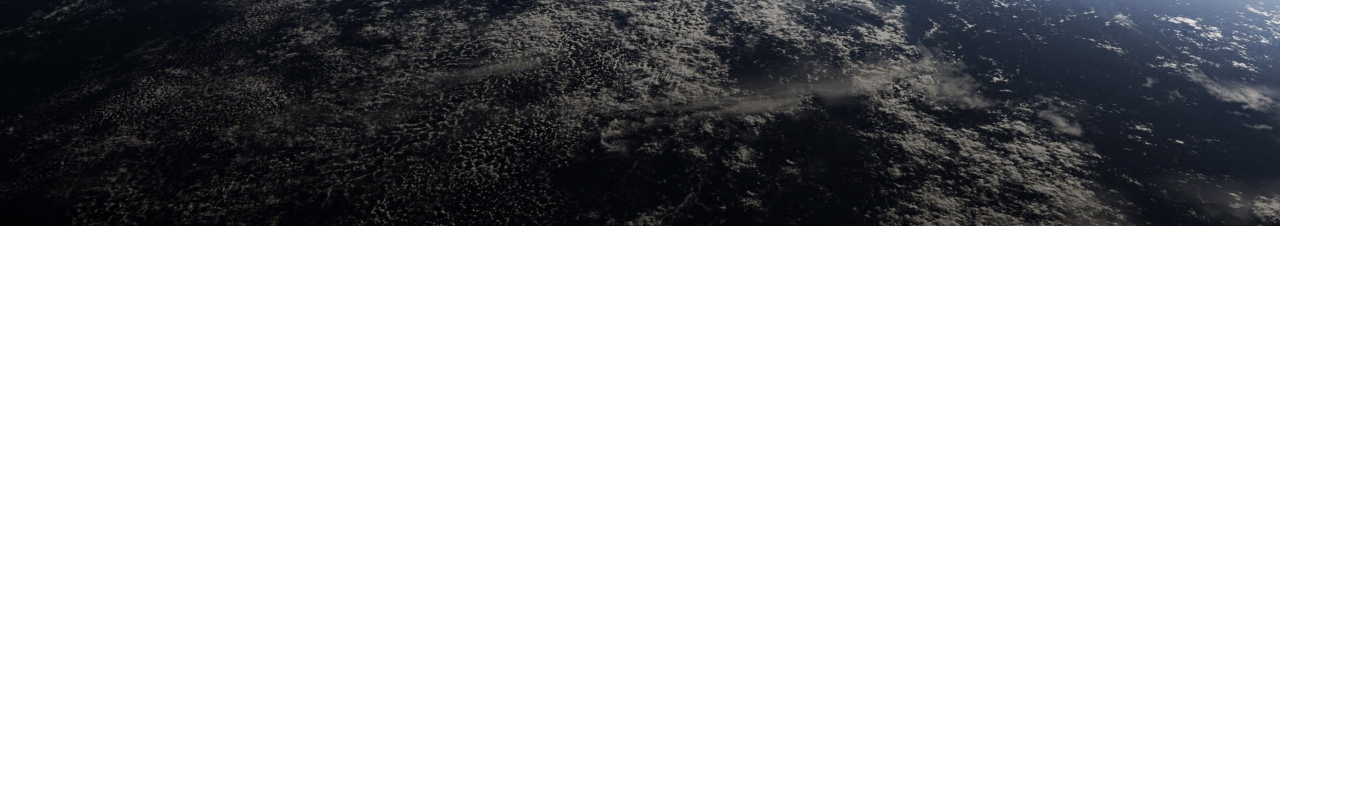
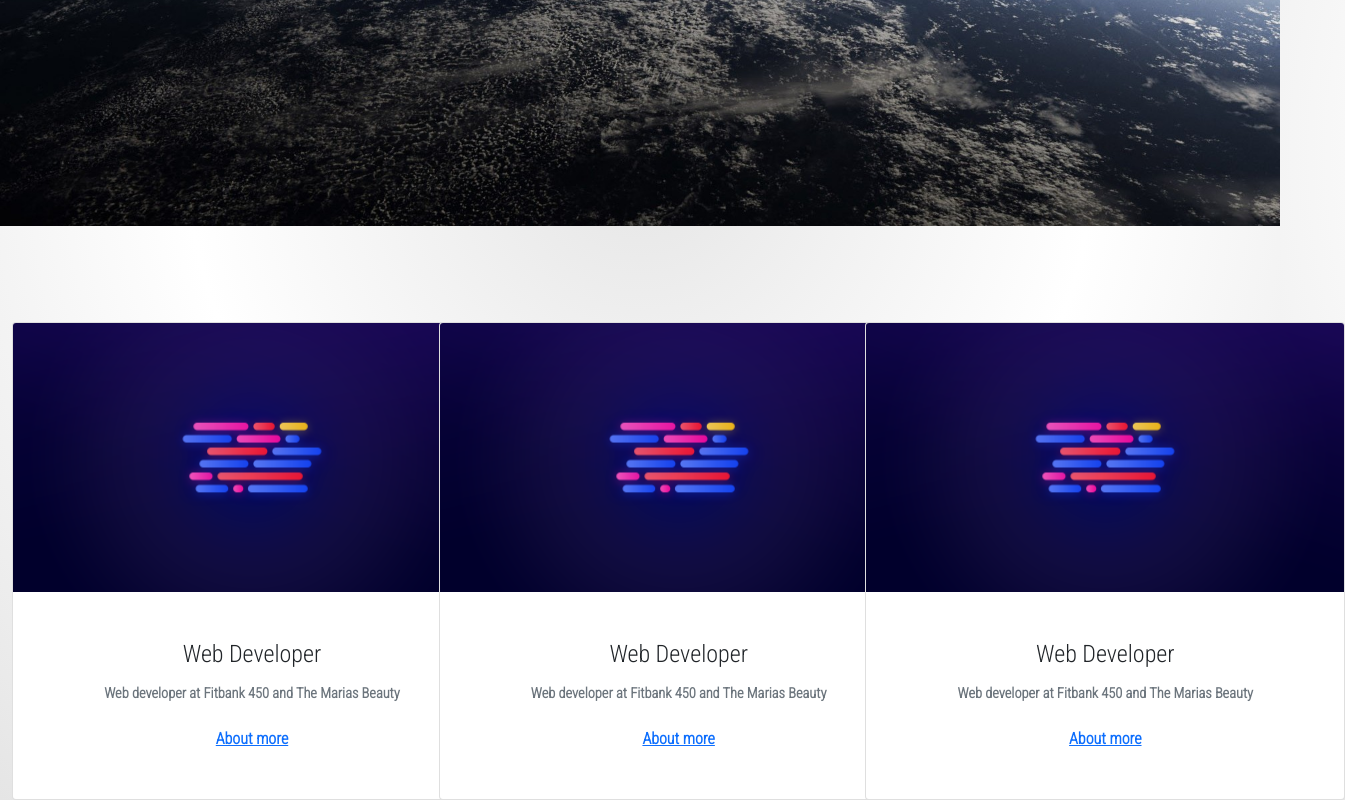
Before and after one commit to KennedyCordeiro/PortifolioReact, a React (Create React App) app: page / in a window 1280 px wide. Shown: the part 494-1294 px from the top of the page, 1345 px wide, since content can reach past the window. Before the commit the page ends 800 px from the top, so only its background shows below. Built offline with nearby package versions, Linux system fonts and the light colour scheme.

Commit message:
Alterações de cards e adição de novo formato JS

```diff
--- a/src/App.js
+++ b/src/App.js
@@ -2,15 +2,14 @@ import Navbar from './components/Navbar';
 import './App.css';
 import 'bootstrap/dist/css/bootstrap.min.css';
 import Header from './components/Header';
-
+import Card from './components/Cards/Card'
 
 function App() {
   return (
     <>
-
     <Navbar></Navbar>
     <Header></Header>
-
+    <Card></Card>
     </>
     );
 }
--- a/src/components/Cards/Card.jsx
+++ b/src/components/Cards/Card.jsx
@@ -1,5 +1,6 @@
 import React, { Component } from "react";
 import Card from "./CardUI";
+import '../../../node_modules/bootstrap/dist/css/bootstrap.min.css'
 
 class Cards extends Component {
   render() {
@@ -20,3 +21,5 @@ class Cards extends Component {
     );
   }
 }
+
+export default Cards;
--- a/src/components/Cards/CardUI.jsx
+++ b/src/components/Cards/CardUI.jsx
@@ -1,14 +1,13 @@
-import React from 'react'
-import 'bootstrap/dist/css/bootstrap.min.css';
-import code from '../img/code.png'
-import '../css/Cards.css'
+import React from 'react';
+import '../../../node_modules/bootstrap/dist/css/bootstrap.min.css'
+import code from './../../img/code.png';
+import './../../css/Cards.css';
 
-const Cards = () => {
+const CardUI = props => {
     return (
         <div className='card text-center'>
             <div className='overflow'>
-                <img src={code} alt='Image 1' className='image-card'/>
-
+                <img src={code} alt='Image 1' className='card-img-top'/>
             </div>
             <div className='card-body text-dark'>
                 <h4 className='card-title'>Web Developer</h4>
@@ -19,4 +18,4 @@ const Cards = () => {
     );
 }
 
-export default Cards;
+export default CardUI;
--- a/src/css/Cards.css
+++ b/src/css/Cards.css
@@ -1,11 +1,28 @@
-.card  {
-    height: 12rem;
-    width: 30%;
-    top:10px;
-    left: 10px;
-    background-color: white;
+body {
+  background: radial-gradient(#e5e5e5, #ffff, #e5e5e5);
 }
 
-.image-card{
-    width: 100%;
+.card {
+  width: 30rem;
 }
+
+.card:hover{
+    box-shadow: 5px 10px 20px 1px rgba(0,0,0,0.253) !important;
+}
+
+.card-body{
+    padding: 3rem 0 !important;
+}
+
+.card-text{
+    font-size: 0.9rem;
+    padding: 0.4rem 1.9rem;
+}
+
+.container-fluid .row{
+    padding-top: 6rem;
+}
+
+.image-card {
+  width: 100%;
+}
--- a/src/index.js
+++ b/src/index.js
@@ -3,6 +3,7 @@ import ReactDOM from 'react-dom';
 import './index.css';
 import App from './App';
 import reportWebVitals from './reportWebVitals';
+
 
 ReactDOM.render(
   <React.StrictMode>
```
